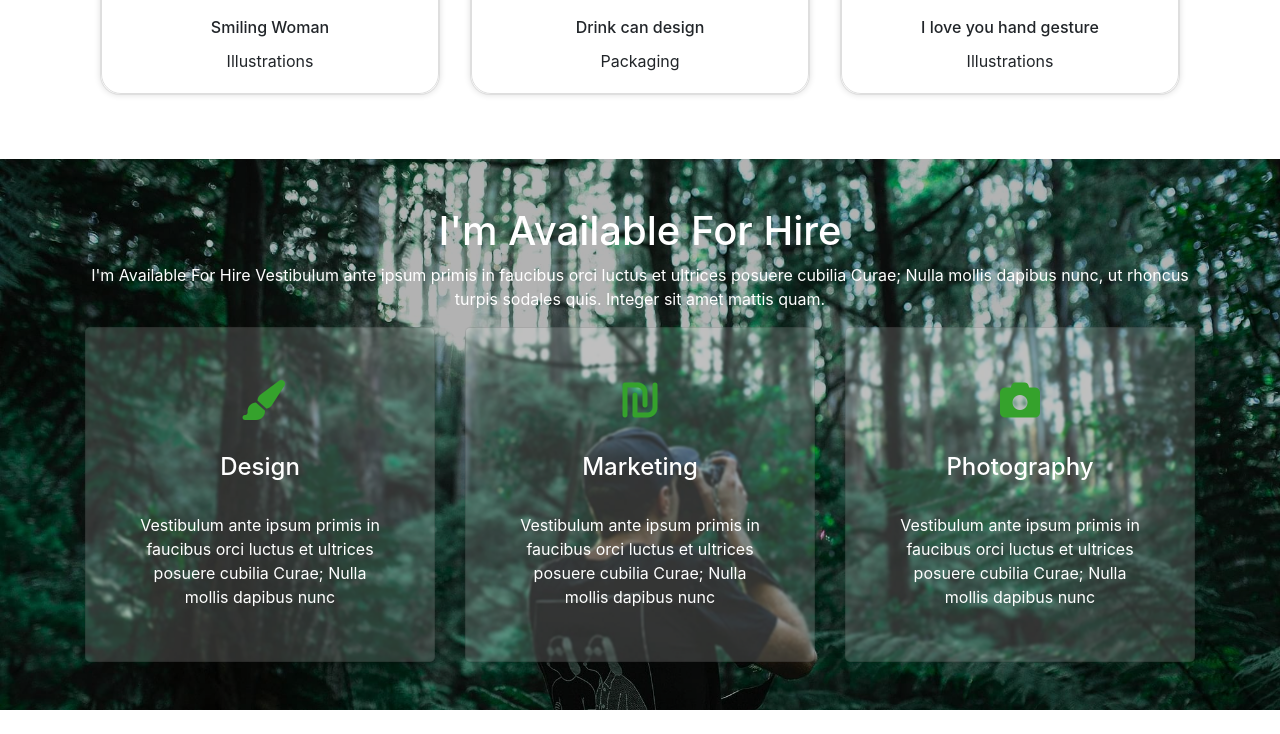
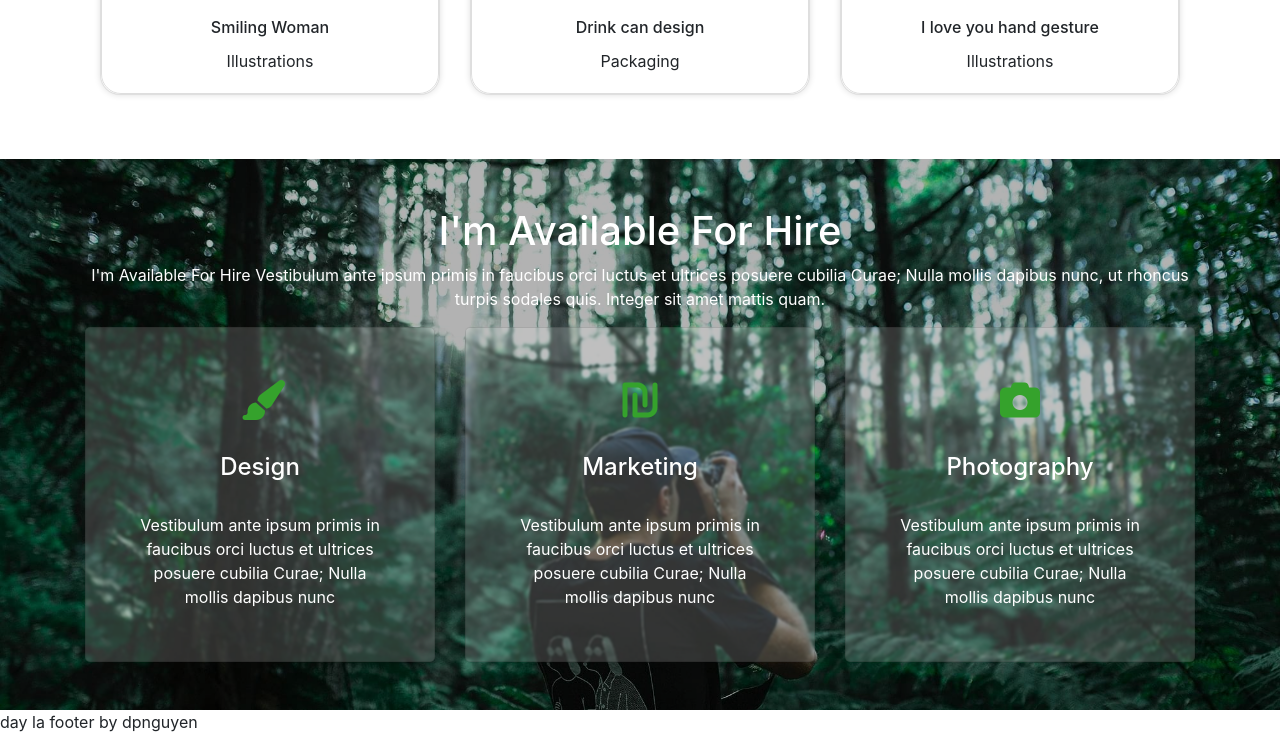
Before and after one commit to tanphi1212/bc39_portfolio, a plain HTML site: page index.html in a window 1280 px wide. Shown: the part 1751-2485 px from the top of the page. Before the commit the page ends 2461 px from the top, so only its background shows below. Drawn offline with nearby package versions, Linux system fonts and the light colour scheme.

Commit message:
footer by dpnguyen

```diff
--- a/index.html
+++ b/index.html
@@ -268,7 +268,8 @@
                 <h1>I'm Available For Hire</h1>
                 <p>
                     I'm Available For Hire
-                    Vestibulum ante ipsum primis in faucibus orci luctus et ultrices posuere cubilia Curae; Nulla mollis dapibus nunc, ut rhoncus turpis sodales quis. Integer sit amet mattis quam.</p>
+                    Vestibulum ante ipsum primis in faucibus orci luctus et ultrices posuere cubilia Curae; Nulla mollis
+                    dapibus nunc, ut rhoncus turpis sodales quis. Integer sit amet mattis quam.</p>
             </div>
             <div class="service__content">
                 <div class="row">
@@ -277,7 +278,8 @@
                             <div class="card-body">
                                 <i class="fa-solid fa-paintbrush"></i>
                                 <h4 class="card-title">Design</h4>
-                                <p class="card-text">Vestibulum ante ipsum primis in faucibus orci luctus et ultrices posuere cubilia Curae; Nulla mollis dapibus nunc</p>
+                                <p class="card-text">Vestibulum ante ipsum primis in faucibus orci luctus et ultrices
+                                    posuere cubilia Curae; Nulla mollis dapibus nunc</p>
                             </div>
                         </div>
                     </div>
@@ -286,7 +288,8 @@
                             <div class="card-body">
                                 <i class="fa-solid fa-shekel-sign"></i>
                                 <h4 class="card-title">Marketing</h4>
-                                <p class="card-text">Vestibulum ante ipsum primis in faucibus orci luctus et ultrices posuere cubilia Curae; Nulla mollis dapibus nunc</p>
+                                <p class="card-text">Vestibulum ante ipsum primis in faucibus orci luctus et ultrices
+                                    posuere cubilia Curae; Nulla mollis dapibus nunc</p>
                             </div>
                         </div>
                     </div>
@@ -295,7 +298,8 @@
                             <div class="card-body">
                                 <i class="fa-sharp fa-solid fa-camera"></i>
                                 <h4 class="card-title">Photography</h4>
-                                <p class="card-text">Vestibulum ante ipsum primis in faucibus orci luctus et ultrices posuere cubilia Curae; Nulla mollis dapibus nunc</p>
+                                <p class="card-text">Vestibulum ante ipsum primis in faucibus orci luctus et ultrices
+                                    posuere cubilia Curae; Nulla mollis dapibus nunc</p>
                             </div>
                         </div>
                     </div>
@@ -303,6 +307,10 @@
             </div>
         </div>
     </section>
+
+    <footer>
+        day la footer by dpnguyen
+    </footer>
     <!-- Optional JavaScript -->
     <!-- jQuery first, then Popper.js, then Bootstrap JS -->
     <script src="https://code.jquery.com/jquery-3.3.1.slim.min.js"
```
